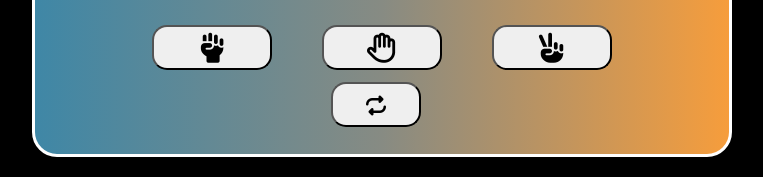
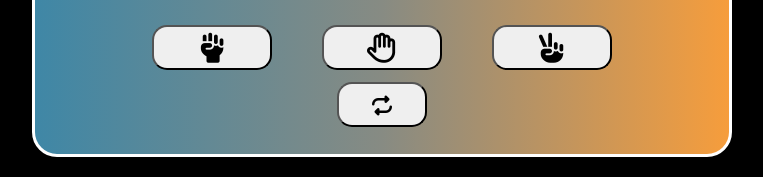
Before and after one commit to Erick559/rock-paper-scissors, a plain HTML site: page index.html in a window 1280 px wide. Shown: the part 508-685 px from the top of the page, without its empty margins (258-1021 px from the left). Drawn offline with Linux system fonts and the light colour scheme; a web font is replaced by a local one.

Commit message:
Update the reset button

```diff
--- a/css/style.css
+++ b/css/style.css
@@ -76,9 +76,12 @@ p {
     cursor: pointer;
 }
 
+.reset {
+    display: flex;
+    justify-content: center;
+}
+
 #reset {
-    position: absolute;
-    left: 46%;
     width: 9rem;
     height: 4.5rem;
     font-weight: 700;
--- a/index.html
+++ b/index.html
@@ -32,7 +32,10 @@
             <button class='paper' data-selection="paper"><i class="fa-regular fa-hand fa-bounce fa-3x"></i></button>
             <button class='scissors' data-selection="scissors"><i class="fa-solid fa-hand-peace fa-bounce fa-3x"></i></button>
         </div>
-        <button id="reset"><i class="fa-solid fa-repeat fa-spin fa-2x"></i></button>
+        <div class="reset">
+            <button id="reset"><i class="fa-solid fa-repeat fa-spin fa-2x"></i></button>
+        </div>
+
     </div>
 </body>
 
```
